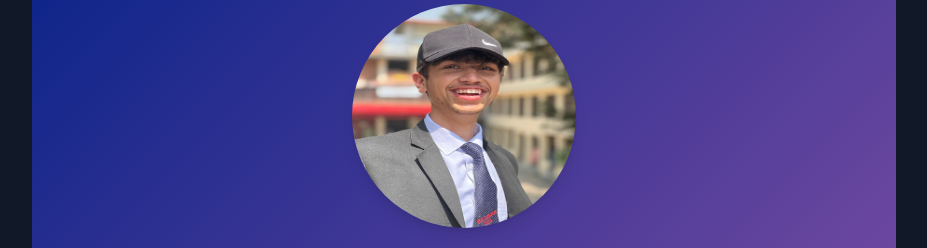
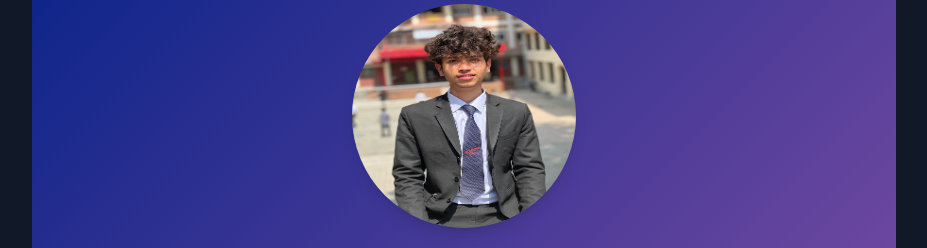
Before and after one commit to Sudippaudel-git/My-Portfolio, a plain HTML site: page index.html in a window 1280 px wide. Shown: the top 248 px of the page, without its empty margins (176-1103 px from the left). Drawn offline with nearby package versions, Linux system fonts and the light colour scheme.

Commit message:
Update index.html

```diff
--- a/index.html
+++ b/index.html
@@ -34,7 +34,7 @@
     <div class="container mx-auto px-4 max-w-4xl">
         <!-- Header -->
         <header class="text-center py-1 gradient-bg rounded-b-xl">
-            <img src="cv.jpg" alt="Sudip Paudel" class="mx-auto mb-6 w-56 h-56 rounded-full border-6 border-white shadow-lg">
+            <img src="sudip.jpg" alt="Sudip Paudel" class="mx-auto mb-6 w-56 h-56 rounded-full border-6 border-white shadow-lg">
             <h1 class="text-4xl font-bold mb-4 text-white">Sudip Paudel</h1>
             <p class="text-xl text-black-80 px-4">Driven by Technology, Search Engine Optimization Analyst, Passionate Web developer and BCA student, transforming ideas into innovative digital solutions.</p>
         </header>
```
